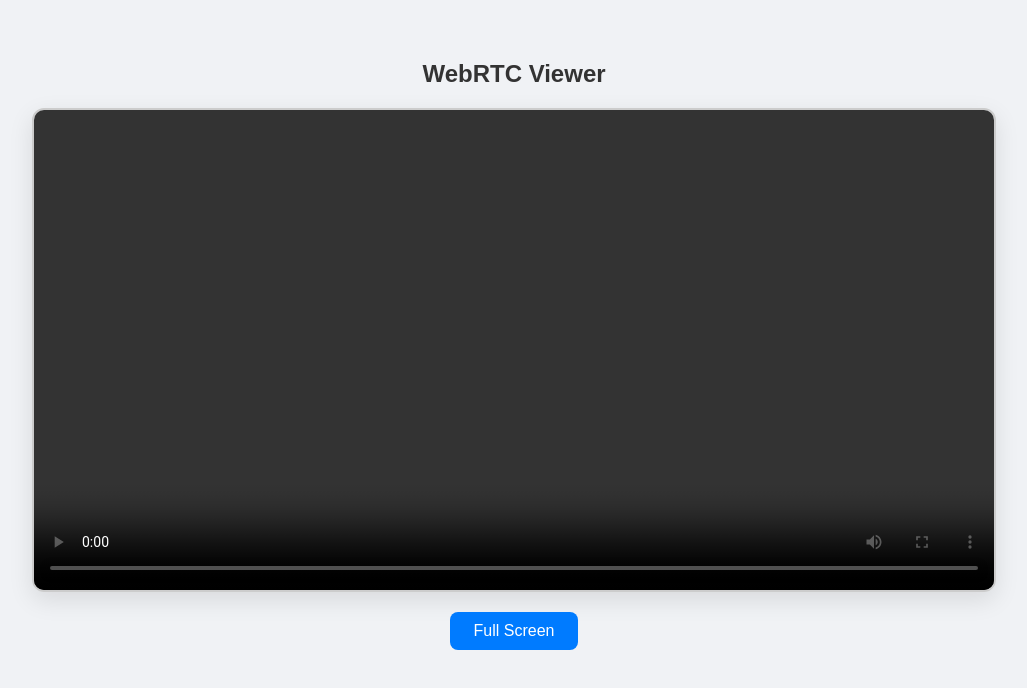
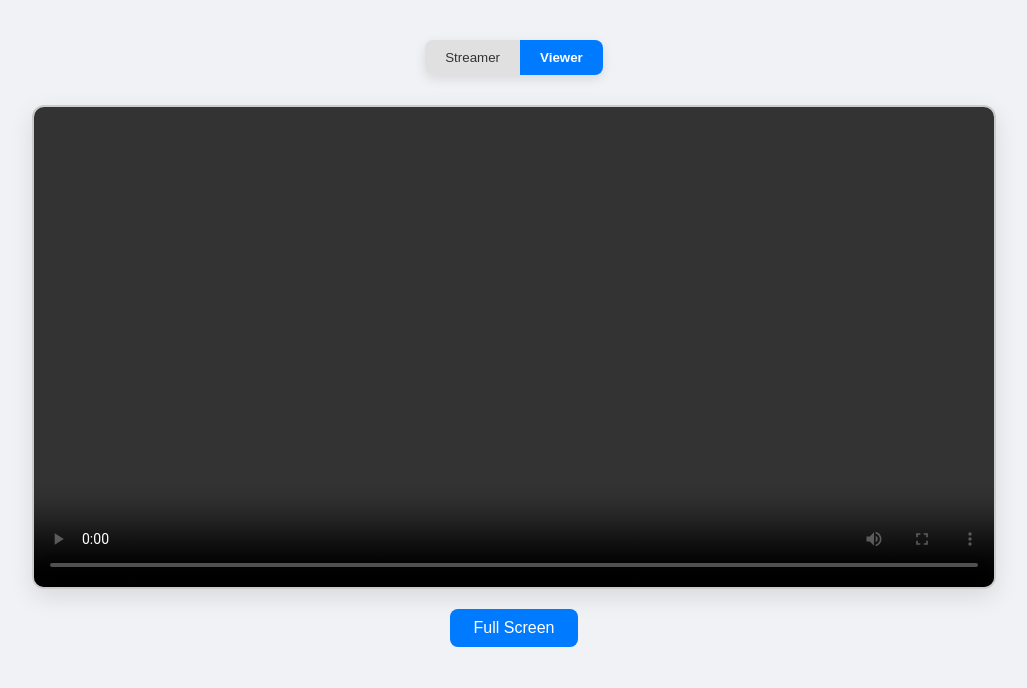
Before and after one commit to YottaYocta/Plaster, a website: page public/viewer.html in a window 1280 px wide. Shown: the whole page, without its empty margins (126-1153 px from the left). Drawn offline with Linux system fonts and the light colour scheme.

Commit message:
style: toggle between streamer and viewer

```diff
--- a/public/viewer.html
+++ b/public/viewer.html
@@ -42,7 +42,54 @@
     </style>
   </head>
   <body>
-    <h2>WebRTC Viewer</h2>
+    <div
+      style="
+        width: 100%;
+        display: flex;
+        align-items: center;
+        justify-content: center;
+      "
+    >
+      <div
+        style="
+          width: min-content;
+          display: flex;
+          justify-content: center;
+          gap: 0;
+          margin-bottom: 30px;
+          border-radius: 8px;
+          overflow: hidden;
+          box-shadow: 0 4px 12px rgba(0, 0, 0, 0.1);
+        "
+      >
+        <a href="/" style="text-decoration: none">
+          <button
+            style="
+              padding: 10px 20px;
+              border: none;
+              background: #e0e0e0;
+              color: #333;
+              cursor: pointer;
+            "
+          >
+            Streamer
+          </button>
+        </a>
+        <button
+          style="
+            padding: 10px 20px;
+            border: none;
+            background: #007bff;
+            color: white;
+            font-weight: bold;
+            cursor: default;
+          "
+        >
+          Viewer
+        </button>
+      </div>
+    </div>
+
     <video id="remoteVideo" autoplay playsinline controls></video>
     <br />
     <button id="fullscreenBtn">Full Screen</button>
```
Also changed, not shown: public/index.html (+38 -3 lines), public/index.js (+8 -8 lines).
